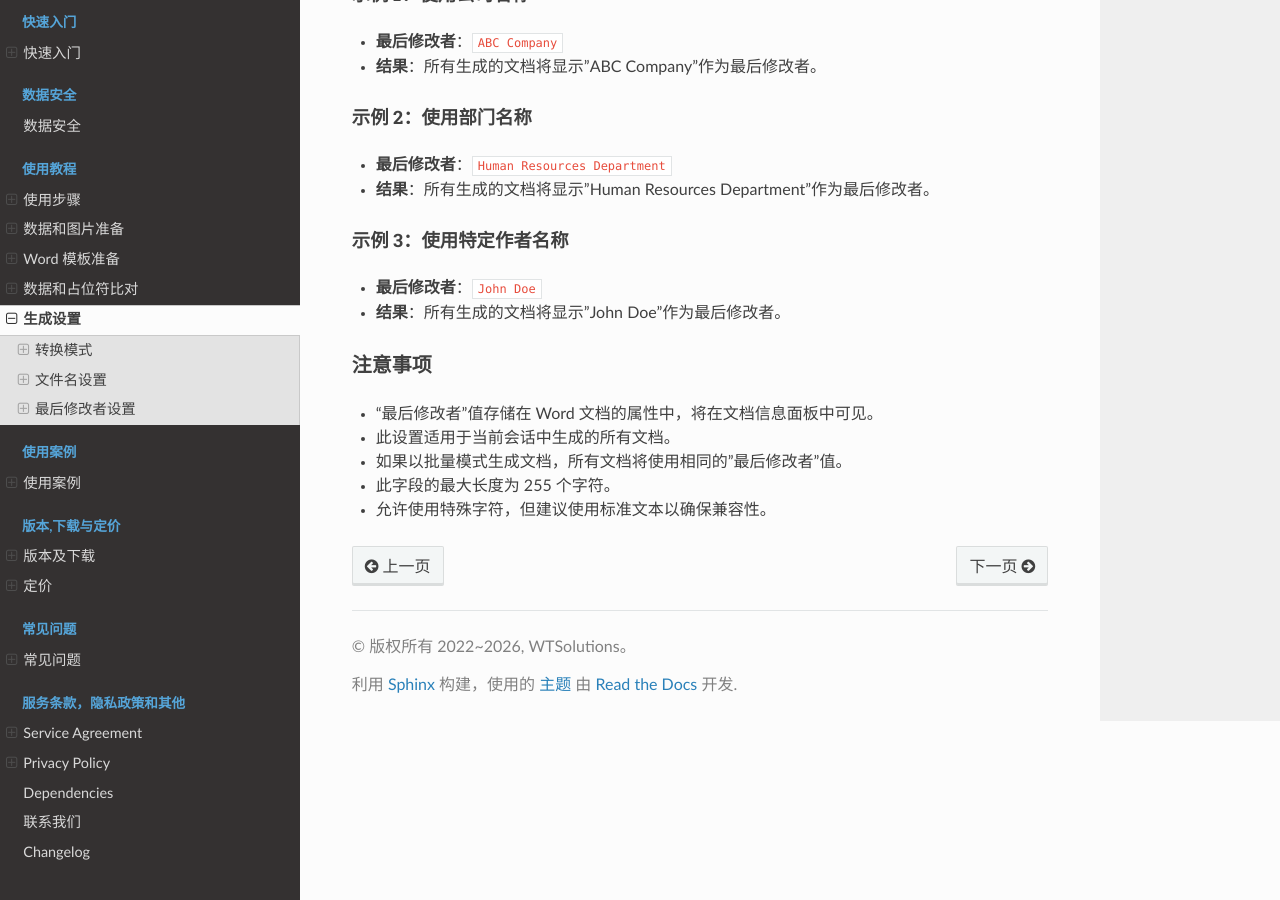
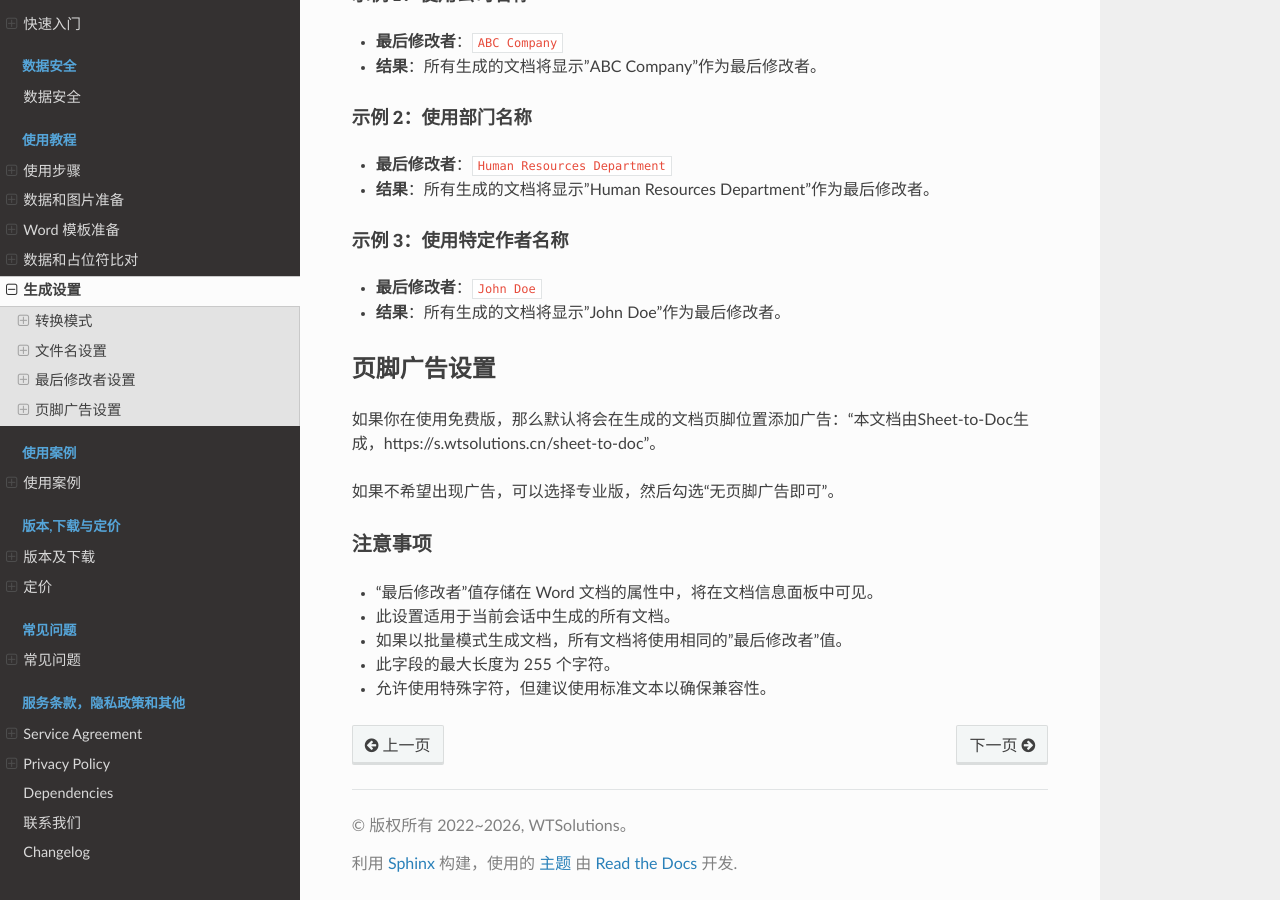
Before and after one commit to he-yang/sheet-to-doc-zh-cn, a Sphinx documentation site: the page built from source/Settings.md, in a window 1280 px wide and 900 px high, scrolled down 2954 px. Built offline with Sphinx 7.4.7 and the Read the Docs theme 3.1.0, drawn with Linux system fonts in a browser that asks for light colours.

Commit message:
udpate settings

```diff
--- a/source/Settings.md
+++ b/source/Settings.md
@@ -125,6 +125,13 @@
 - **最后修改者**：`John Doe`
 - **结果**：所有生成的文档将显示"John Doe"作为最后修改者。
 
+
+## 页脚广告设置
+
+如果你在使用免费版，那么默认将会在生成的文档页脚位置添加广告：“本文档由Sheet-to-Doc生成，https://s.wtsolutions.cn/sheet-to-doc"。
+
+如果不希望出现广告，可以选择专业版，然后勾选“无页脚广告即可”。
+
 ### 注意事项
 
 - "最后修改者"值存储在 Word 文档的属性中，将在文档信息面板中可见。
```
